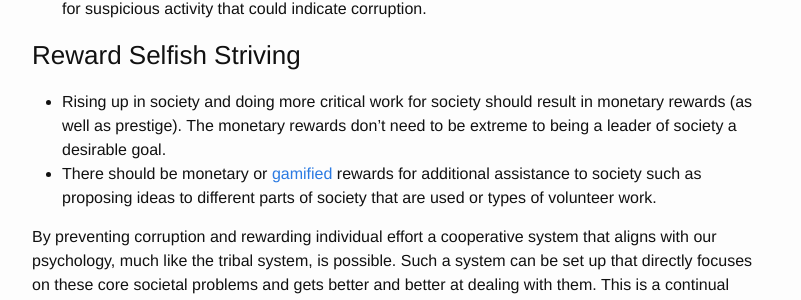
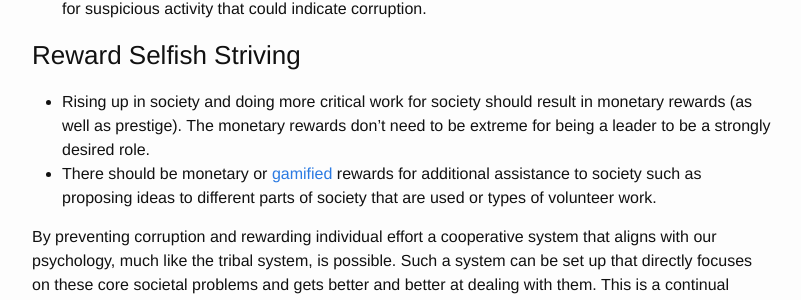
Before and after one commit to open-socialism/open-socialism-site, a Jekyll site: the page built from introduction.md, in a window 1280 px wide and 900 px high, scrolled down 6788 px. Shown: the part 167-467 px from the top of the window, without its empty margins (238-1039 px from the left). Built offline with Jekyll 4.4.1, drawn with Linux system fonts in a browser that asks for light colours.

Commit message:
Update introduction.md

```diff
--- a/introduction.md
+++ b/introduction.md
@@ -179,7 +179,7 @@ Here are some solutions:
 
 ### Reward Selfish Striving
 
-* Rising up in society and doing more critical work for society should result in monetary rewards (as well as prestige). The monetary rewards don't need to be extreme to being a leader of society a desirable goal.
+* Rising up in society and doing more critical work for society should result in monetary rewards (as well as prestige). The monetary rewards don't need to be extreme for being a leader to be a strongly desired role.
 * There should be monetary or [gamified](https://en.wikipedia.org/wiki/Gamification){:target="_blank"} rewards for additional assistance to society such as proposing ideas to different parts of society that are used or types of volunteer work.
 
 By preventing corruption and rewarding individual effort a cooperative system that aligns with our psychology, much like the tribal system, is possible. Such a system can be set up that directly focuses on these core societal problems and gets better and better at dealing with them. This is a continual challenge as technology changes and human selfishness threatens corruption creeping in. Thankfully we have the intelligence and the technology to address these problems if we can just recognize them for what they are.
```
